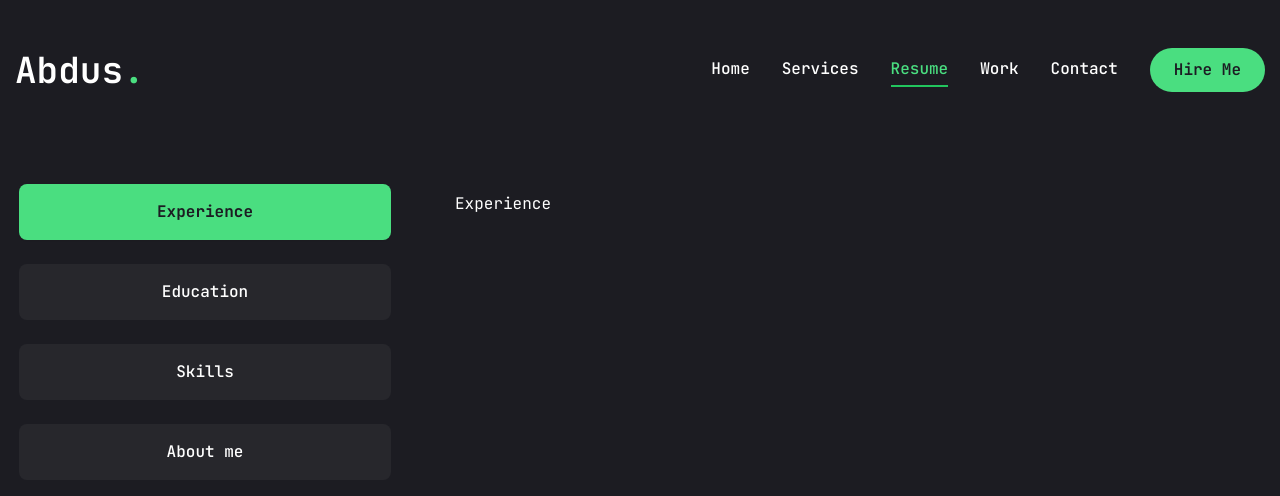
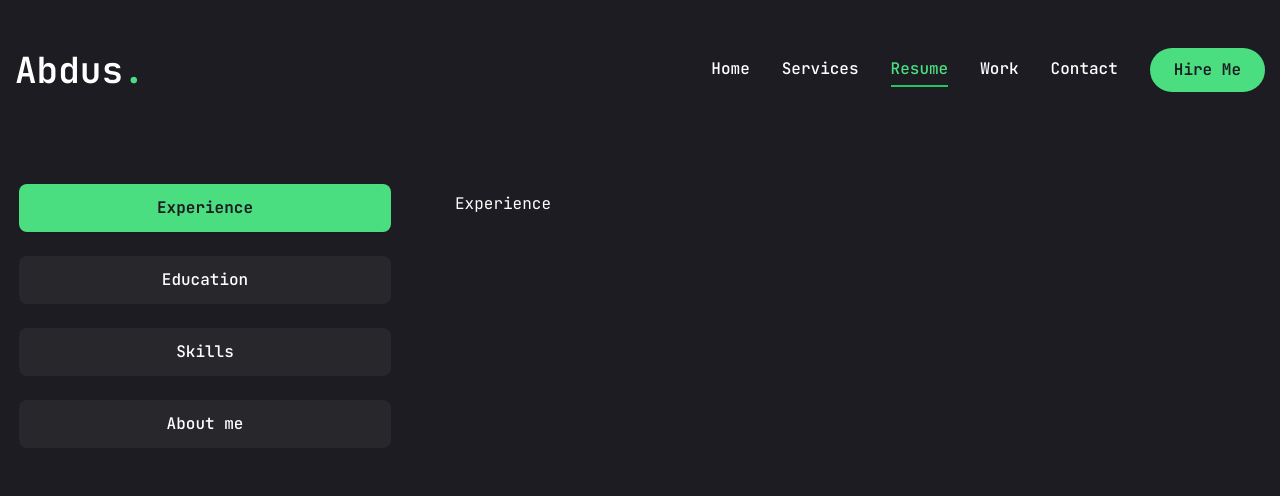
Before and after one commit to a10smd/portfolio-main, a Next.js app: page /resume in a window 1280 px wide. Shown: the top 496 px of the page. Built offline with nearby package versions, Linux system fonts and the light colour scheme.

Commit message:
Major Changes

```diff
--- a/components/ui/tabs.jsx
+++ b/components/ui/tabs.jsx
@@ -20,7 +20,7 @@ const TabsTrigger = React.forwardRef(({ className, ...props }, ref) => (
   <TabsPrimitive.Trigger
     ref={ref}
     className={cn(
-      "inline-flex items-center w-full justify-center whitespace-nowrap rounded-lg p-3 font-medium transition-all",
+      "inline-flex items-center w-full justify-center whitespace-nowrap rounded-lg p-3 font-medium transition-all text-base",
       "bg-[#27272c] text-white", // Default background and text color
       "ring-offset-white disabled:pointer-events-none disabled:opacity-50", // Ring and disabled styles
       "data-[state=active]:bg-green-400 data-[state=active]:text-primary data-[state=active]:font-bold data-[state=active]:shadow-sm", // Active state styles
```
